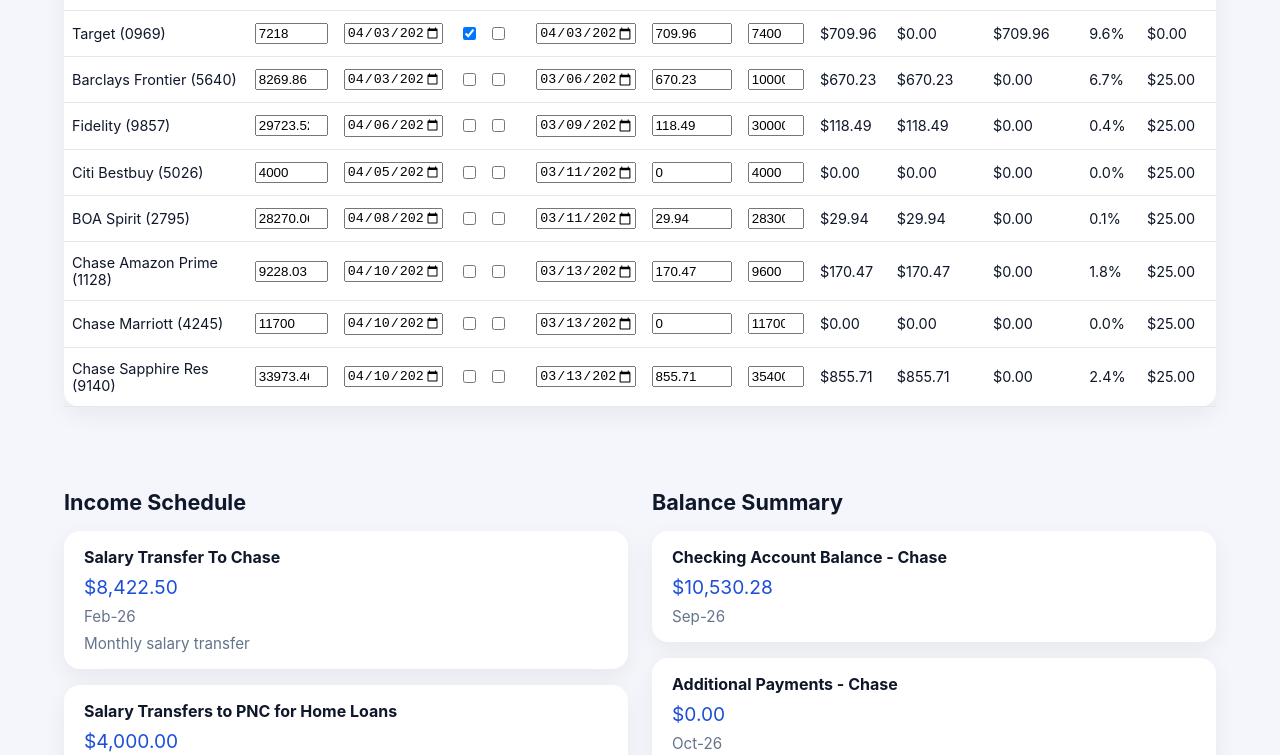
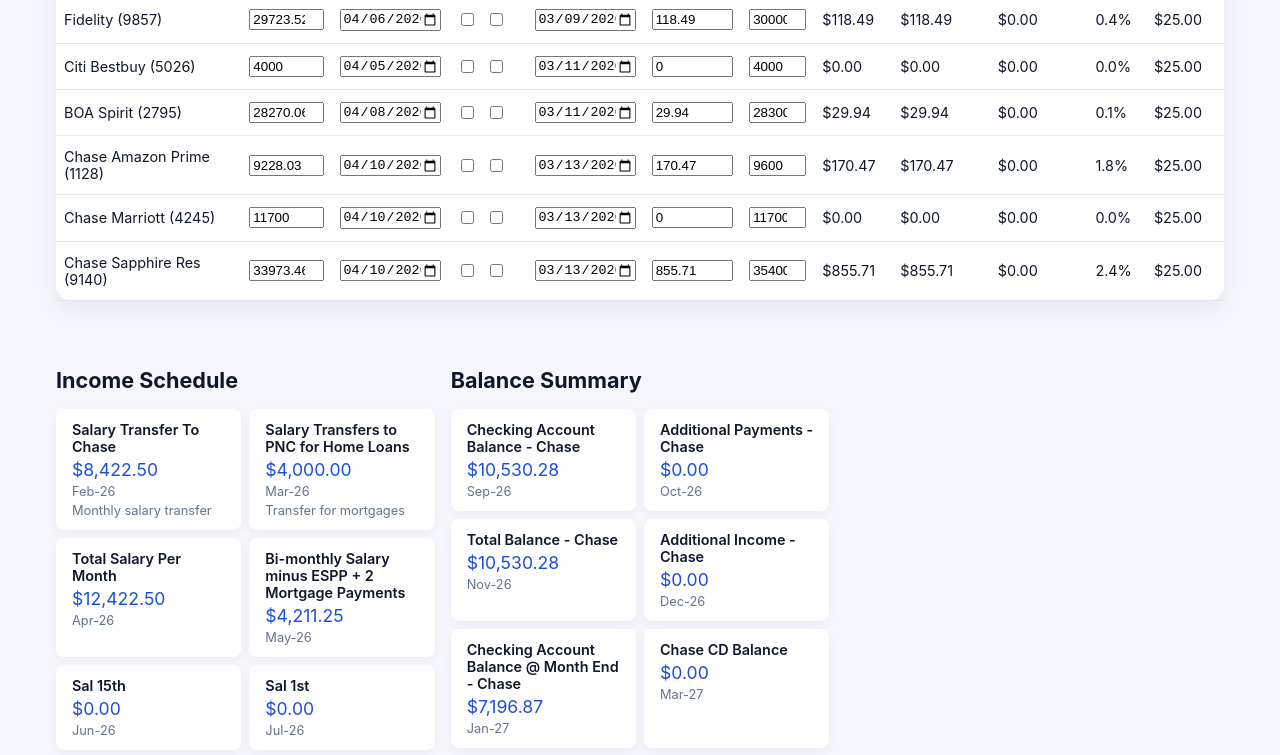
Before and after one commit to naudiyal/financialplanningui, a React (Vite) app: page / in a window 1280 px wide. Shown: the part 788-1543 px from the top of the page. Built offline with nearby package versions, Linux system fonts and the light colour scheme; the HTML template or start-up script is replaced by a standard one.

Commit message:
Make layout more compact: 3-column grid for sections, smaller cards, reduced padding and margins

```diff
--- a/src/index.css
+++ b/src/index.css
@@ -23,13 +23,13 @@
 .app {
   max-width: 1200px;
   margin: 0 auto;
-  padding: 2rem 1.5rem 4rem;
+  padding: 1.5rem 1rem 2rem;
 }
 
 .hero {
   display: grid;
-  gap: 1.5rem;
-  margin-bottom: 2rem;
+  gap: 1rem;
+  margin-bottom: 1.5rem;
 }
 
 .eyebrow {
@@ -77,7 +77,7 @@
 }
 
 section {
-  margin-top: 2rem;
+  margin-top: 1.5rem;
 }
 
 h2 {
@@ -139,40 +139,42 @@
 
 .split-section {
   display: grid;
-  gap: 1.5rem;
-  grid-template-columns: repeat(2, minmax(0, 1fr));
-  margin-top: 2rem;
+  gap: 1rem;
+  grid-template-columns: repeat(3, minmax(0, 1fr));
+  margin-top: 1.5rem;
 }
 
 .card-list {
   display: grid;
-  gap: 1rem;
+  gap: 0.5rem;
+  grid-template-columns: repeat(auto-fit, minmax(180px, 1fr));
 }
 
 .info-card {
-  padding: 1rem 1.25rem;
-  border-radius: 1rem;
+  padding: 0.75rem 1rem;
+  border-radius: 0.5rem;
   background: white;
-  box-shadow: 0 8px 24px rgba(15, 23, 42, 0.06);
+  box-shadow: 0 4px 12px rgba(15, 23, 42, 0.04);
 }
 
 .card-title {
-  margin: 0 0 0.5rem;
-  font-weight: 700;
+  margin: 0 0 0.25rem;
+  font-size: 0.9rem;
+  font-weight: 600;
   color: #0f172a;
 }
 
 .card-value {
   margin: 0;
-  font-size: 1.2rem;
+  font-size: 1.1rem;
   color: #1d4ed8;
 }
 
 .card-meta,
 .card-note {
-  margin: 0.5rem 0 0;
+  margin: 0.25rem 0 0;
+  font-size: 0.8rem;
   color: #64748b;
-  font-size: 0.95rem;
 }
 
 @media (max-width: 900px) {
```
